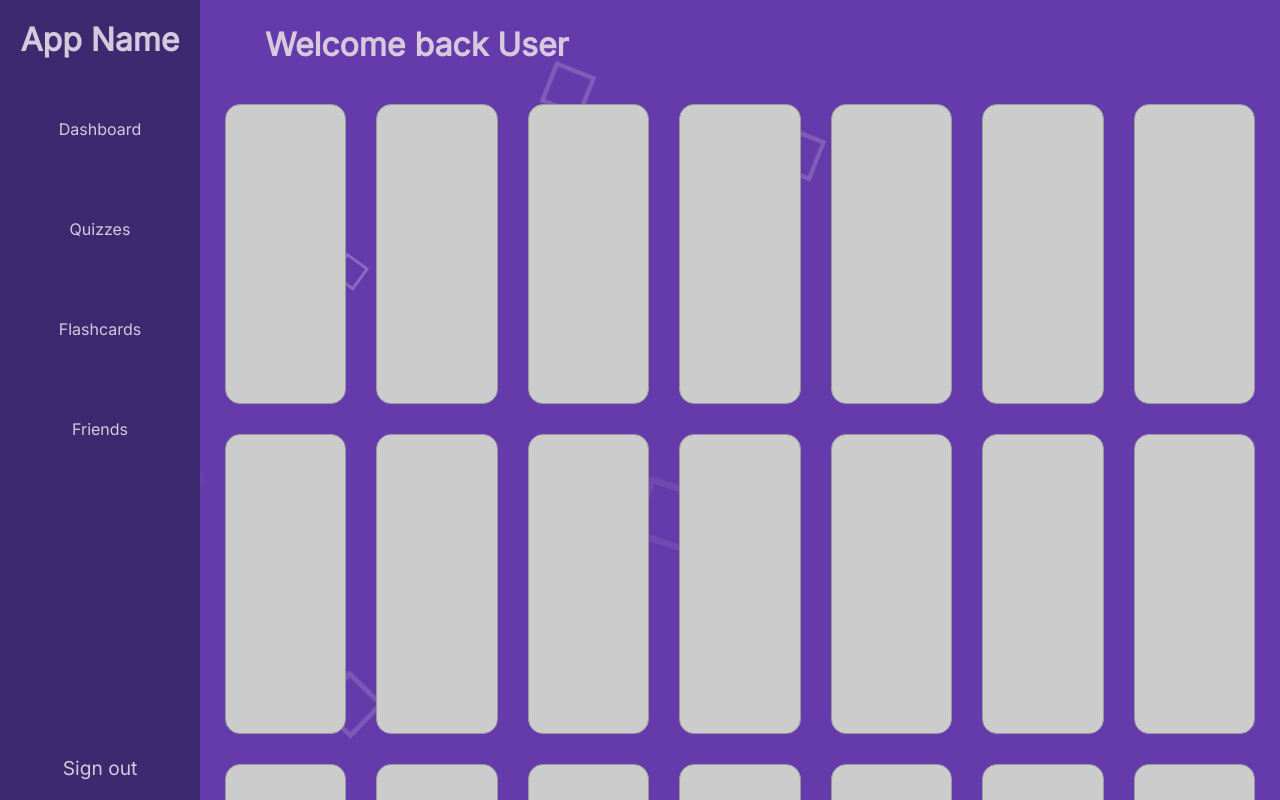
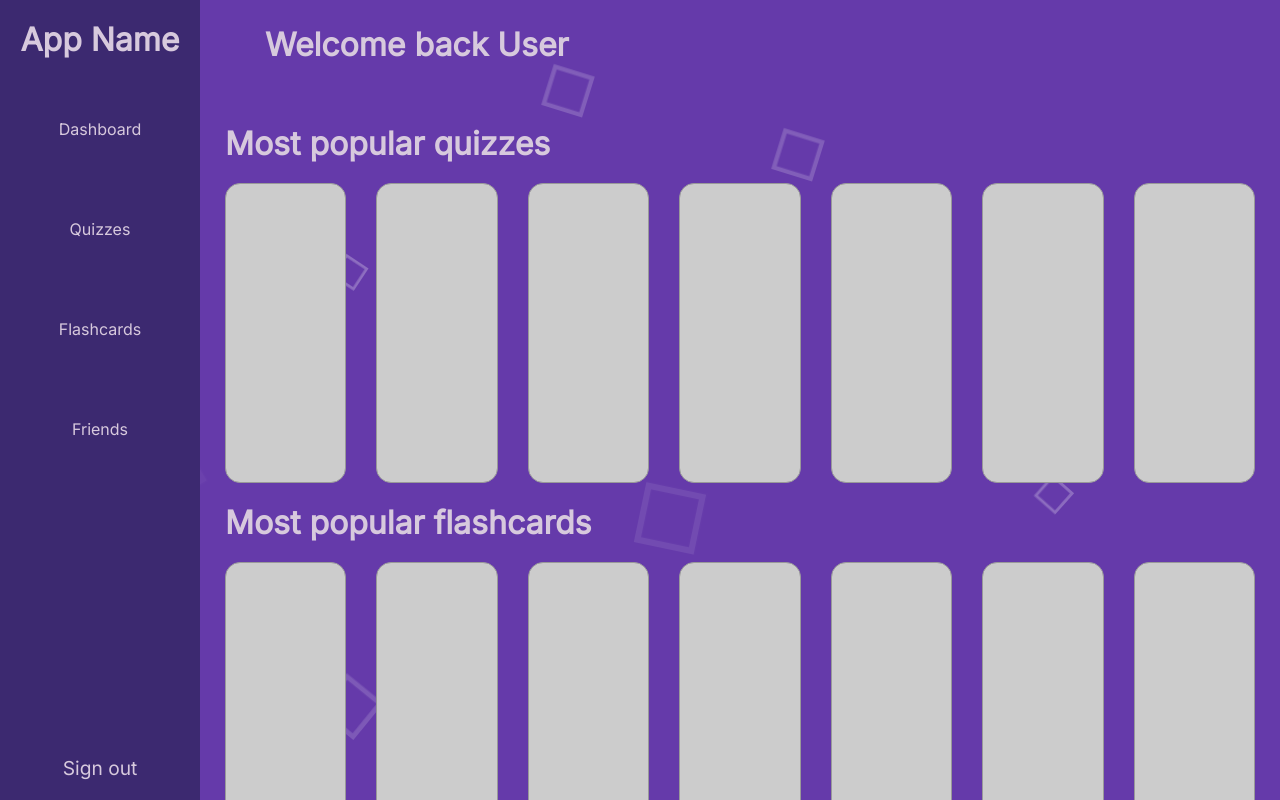
Before and after one commit to anawinter53/Learnify, a React (Vite) app in the folder client/: page /dashboard in a window 1280 px wide. Shown: the top 800 px of the page. Built offline with nearby package versions, Linux system fonts and the light colour scheme; sample sign-in values are in the browser's storage.

Commit message:
change style on dashboard

```diff
--- a/client/src/pages/Dashboard/index.jsx
+++ b/client/src/pages/Dashboard/index.jsx
@@ -6,6 +6,8 @@ export default function Dashboard() {
       <div className={styles["container"]}>
         <h1 className={styles["title"]}>Welcome back User</h1>
         <div className={styles["content"]}>
+          <h1 className={styles["content-heading"]}>Most popular quizzes</h1>
+          <div className={styles["top7-quizzes"]}>
             <div className={styles["quiz-card"]}></div>
             <div className={styles["quiz-card"]}></div>
             <div className={styles["quiz-card"]}></div>
@@ -13,16 +15,9 @@ export default function Dashboard() {
             <div className={styles["quiz-card"]}></div>
             <div className={styles["quiz-card"]}></div>
             <div className={styles["quiz-card"]}></div>
-          <div className={styles["quiz-card"]}></div>
-          <div className={styles["quiz-card"]}></div>
-          <div className={styles["quiz-card"]}></div>
-          <div className={styles["quiz-card"]}></div>
-          <div className={styles["quiz-card"]}></div>
-          <div className={styles["quiz-card"]}></div>
-          <div className={styles["quiz-card"]}></div>
-          <div className={styles["quiz-card"]}></div>
-          <div className={styles["quiz-card"]}></div>
-          <div className={styles["quiz-card"]}></div>
+          </div>
+          <h1 className={styles["content-heading"]}>Most popular flashcards</h1>
+          <div className={styles["top7-flashcards"]}>
             <div className={styles["quiz-card"]}></div>
             <div className={styles["quiz-card"]}></div>
             <div className={styles["quiz-card"]}></div>
@@ -33,5 +28,6 @@ export default function Dashboard() {
           </div>
         </div>
       </div>
+    </div>
   )
 }
--- a/client/src/pages/Dashboard/index.module.css
+++ b/client/src/pages/Dashboard/index.module.css
@@ -21,10 +21,14 @@
   color: var(--font-colour);
 }
 
-.content {
+.content-heading {
+  padding: 20px 0;
+  color: var(--font-colour);
+}
+
+.top7-quizzes, .top7-flashcards {
   display: grid;
   grid-template-columns: repeat(7, 1fr);
-  grid-template-rows: repeat(3, 1fr);
   grid-gap: 30px;
 }
 
```
Lines whose indentation alone changed are shown as unchanged.
